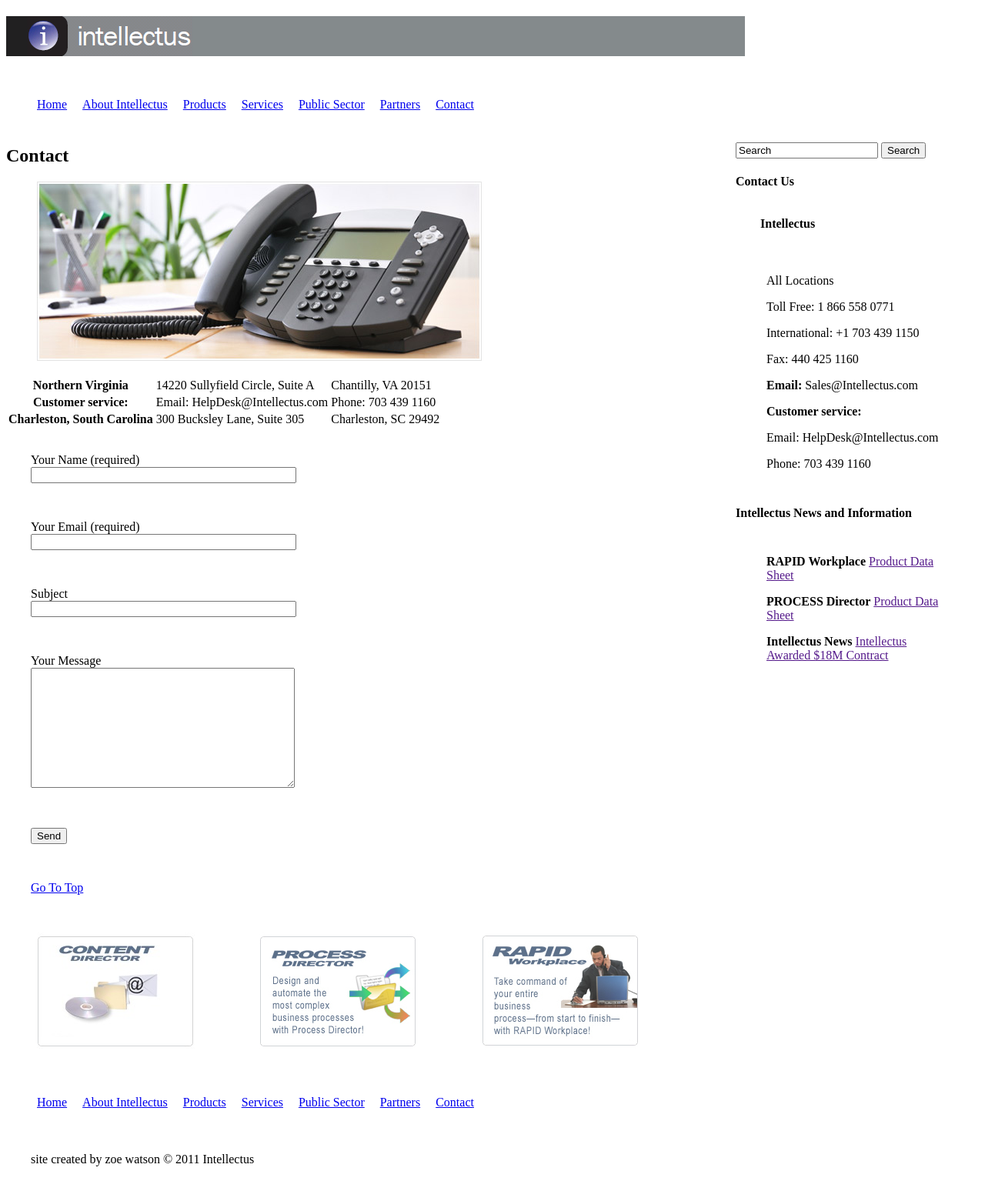
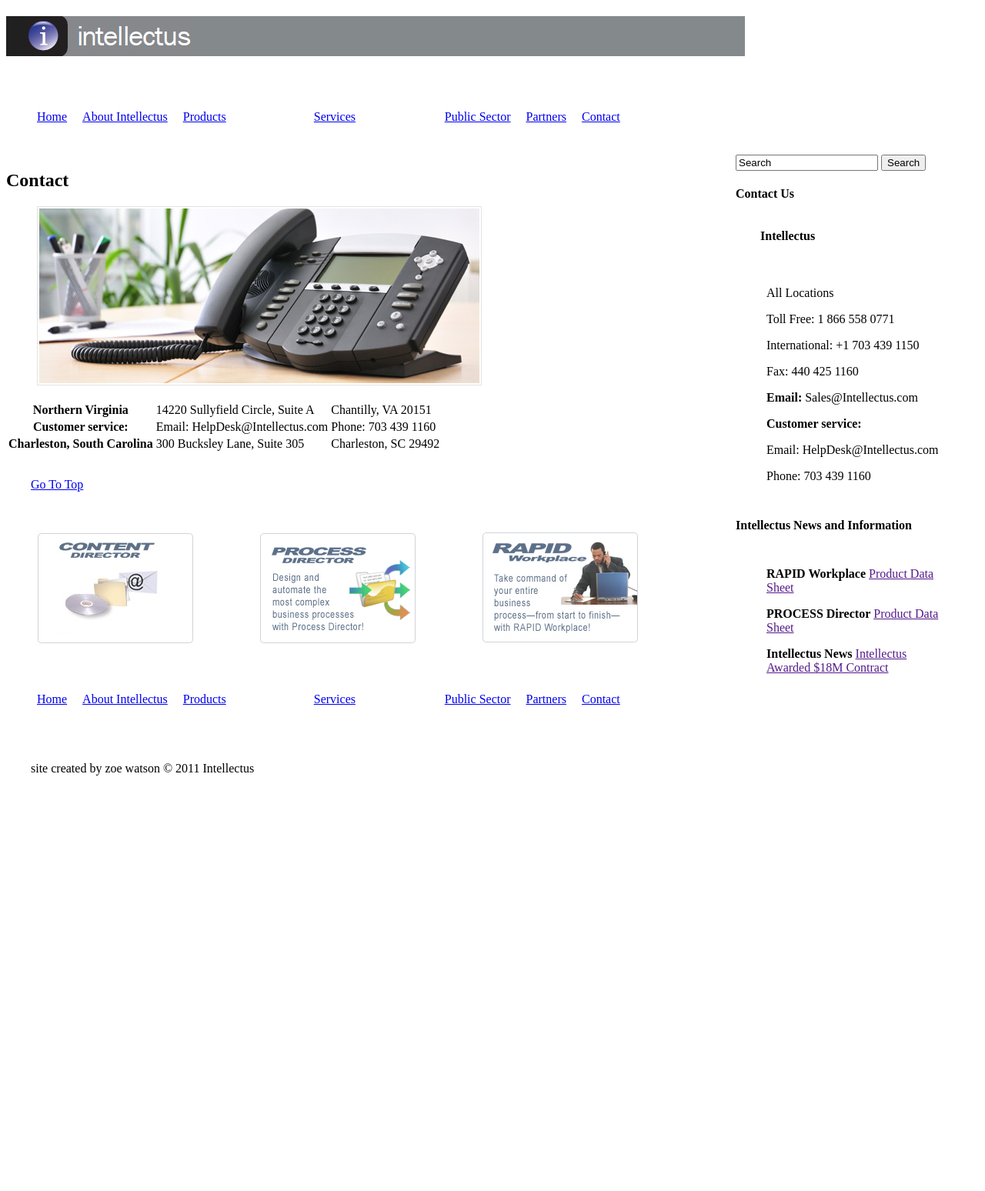
Before and after one commit to ChrisWatson1/Website, a PHP site: page /contact/ in a window 1280 px wide. Shown: the whole page at 77% size. After the commit the page ends 1008 px from the top, so only its background shows below. Run offline with PHP 8.4, Linux system fonts and the light colour scheme.

Commit message:
removed form

```diff
--- a/contact.php
+++ b/contact.php
@@ -26,24 +26,6 @@
 
 </table>
 
-<form action="/contact/#wpcf7-f302-p10-o1" method="post" class="wpcf7-form" novalidate="novalidate">
-<div style="display: none;">
-<input type="hidden" name="_wpcf7" value="302" />
-<input type="hidden" name="_wpcf7_version" value="3.9" />
-<input type="hidden" name="_wpcf7_locale" value="" />
-<input type="hidden" name="_wpcf7_unit_tag" value="wpcf7-f302-p10-o1" />
-<input type="hidden" name="_wpnonce" value="f91e3c40c3" />
-</div>
-<p>Your Name (required)<br />
-    <span class="wpcf7-form-control-wrap your-name"><input type="text" name="your-name" size="40" class="wpcf7-form-control wpcf7-text wpcf7-validates-as-required" aria-required="true" aria-invalid="false" /></span> </p>
-<p>Your Email (required)<br />
-    <span class="wpcf7-form-control-wrap your-email"><input type="email" name="your-email" size="40" class="wpcf7-form-control wpcf7-text wpcf7-email wpcf7-validates-as-required wpcf7-validates-as-email" aria-required="true" aria-invalid="false" /></span> </p>
-<p>Subject<br />
-    <span class="wpcf7-form-control-wrap your-subject"><input type="text" name="your-subject" size="40" class="wpcf7-form-control wpcf7-text" aria-invalid="false" /></span> </p>
-<p>Your Message<br />
-    <span class="wpcf7-form-control-wrap your-message"><textarea name="your-message" cols="40" rows="10" class="wpcf7-form-control wpcf7-textarea" aria-invalid="false"></textarea></span> </p>
-<p><input type="submit" value="Send" class="wpcf7-form-control wpcf7-submit" /></p>
-
 <?php
 		include 'extra/footer.php';
 	?>
--- a/css/intellectus.css
+++ b/css/intellectus.css
@@ -14,14 +14,44 @@ nav li {
      list-style-type: none;
 }
 
-nav li ul {
-    display:none;
+
+/* The container <div> - needed to position the dropdown content */
+.dropdown {
+    display: inline-block;
 }
 
-nav li:hover ul{
-    display:block;
+/* Dropdown Content (Hidden by Default) */
+.hide {
+    display: none;
+    position: absolute;
+    background-color: #f1f1f1;
+    z-index: 1;
+    margin: 0px;
+    padding: 0px;
+}
 
+.hide, .hover{
+    width: 150px;
 }
+/* Links inside the dropdown */
+.hide a {
+    color: black;
+    text-decoration: none;
+    display: block;
+}
+
+/* Change color of dropdown links on hover */
+.hide a:hover {background-color: #ddd}
+
+/* Show the dropdown menu on hover */
+.hover:hover .hide{
+    display: block;
+}
+.hover:hover .hide li{
+    display: block;
+}
+
+
 /*----------------- aside ------------*/
 aside{
     width: 25%;
--- a/extra/nav.php
+++ b/extra/nav.php
@@ -1,6 +1,6 @@
 
         <nav class="nav">
-<ul>
+<ul class="dropdown">
   <li><a href="home.php">Home</a></li>
   <li><a href="about.php">About Intellectus</a></li>
   <li class="hover"><a href="products.php">Products</a>
```
